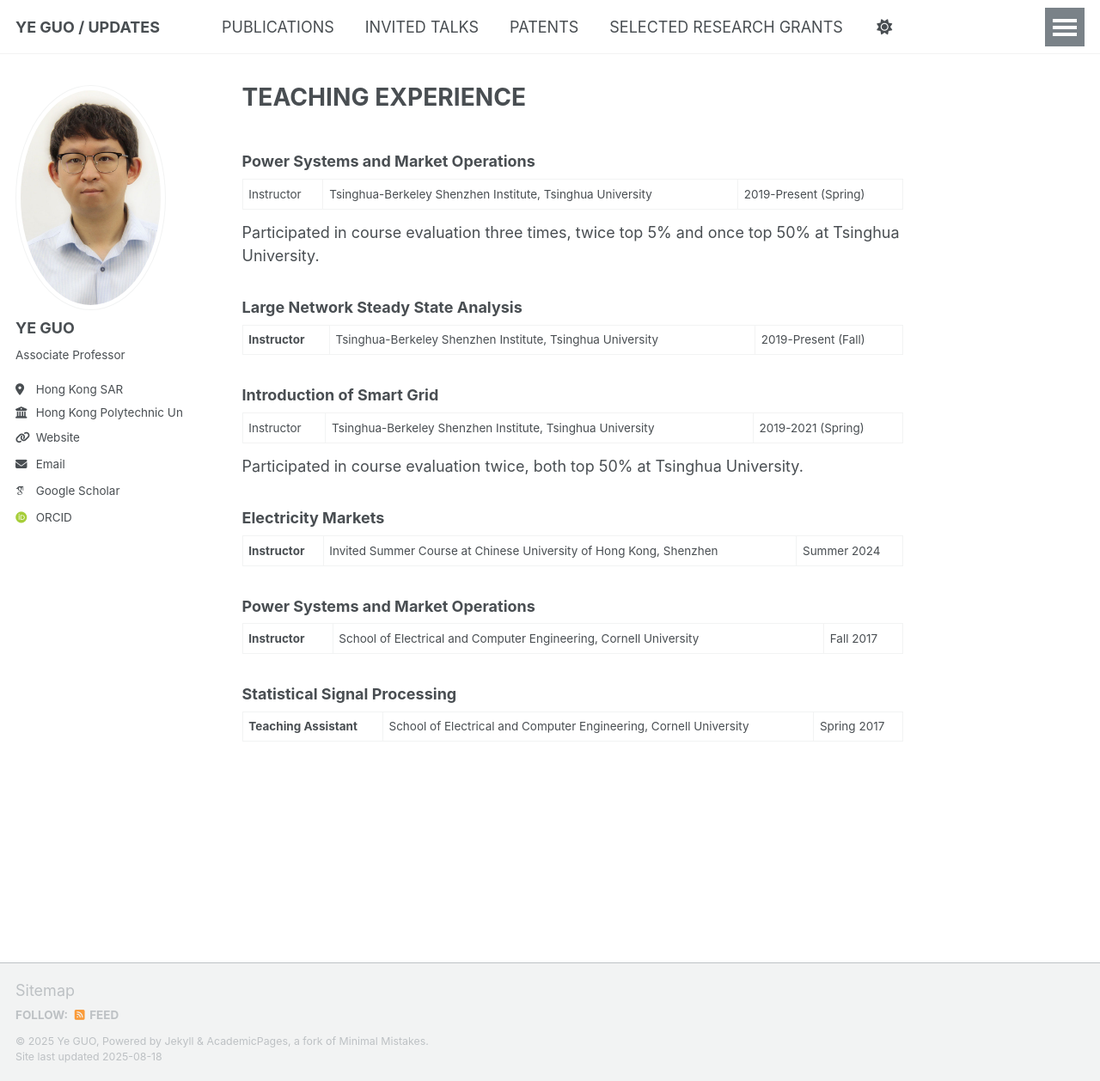
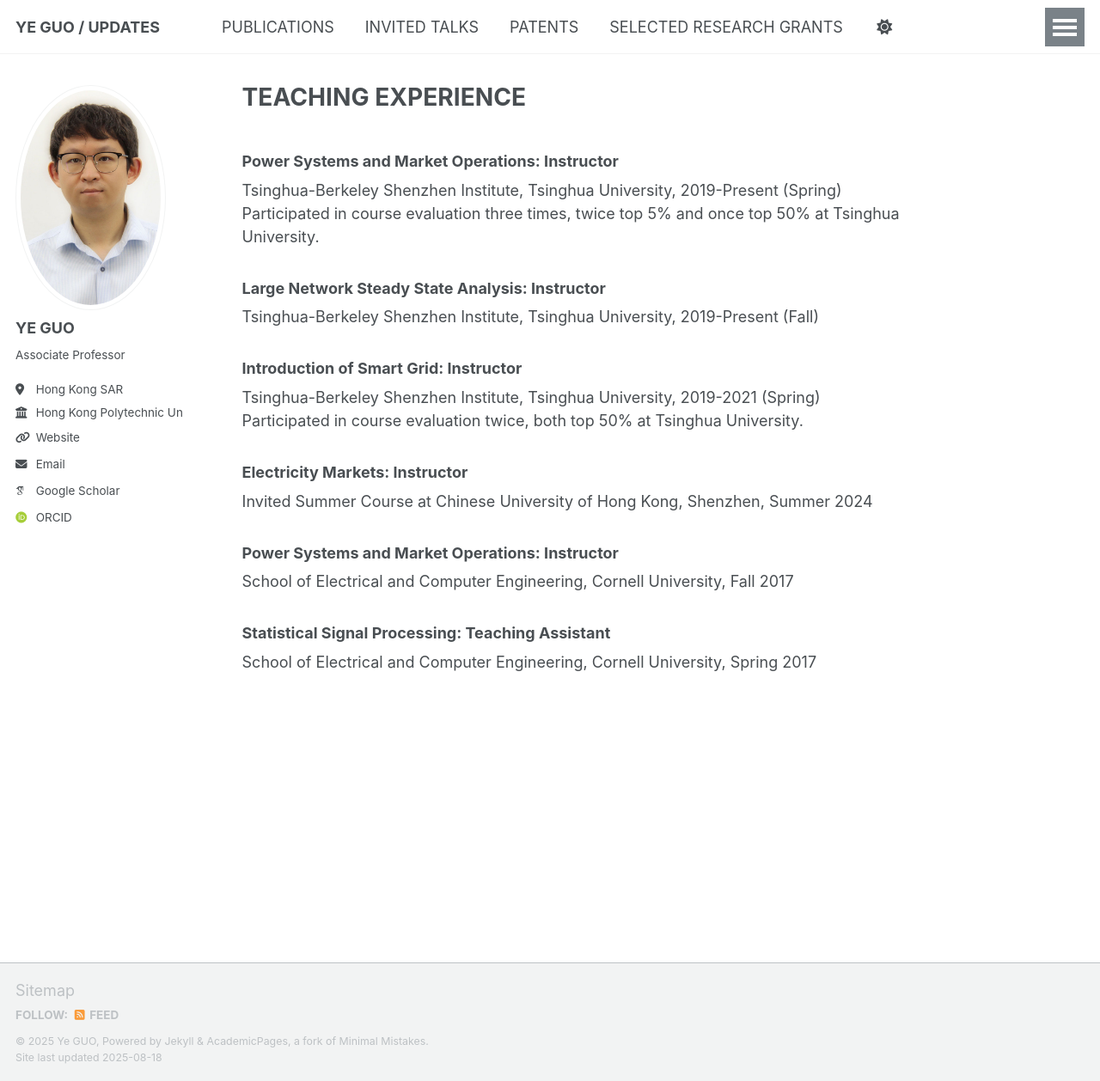
Before and after one commit to ye-guo/ye-guo.github.io, a Jekyll site: the page built from _pages/teach_experience.md, in a window 1280 px wide and 1258 px high. Shown: the whole window at 86% size. Built offline with Jekyll 4.4.1, drawn with Linux system fonts in a browser that asks for light colours; some web fonts are replaced; a script that is not in the unit is left out.

Commit message:
Update teach_experience.md

```diff
--- a/_pages/teach_experience.md
+++ b/_pages/teach_experience.md
@@ -7,30 +7,22 @@ redirect_from:
   - /teach_experience.md
 ---
 
-### Power Systems and Market Operations
-
-Instructor | Tsinghua-Berkeley Shenzhen Institute, Tsinghua University | 2019-Present (Spring)
-
+### Power Systems and Market Operations: Instructor
+Tsinghua-Berkeley Shenzhen Institute, Tsinghua University, 2019-Present (Spring)
 Participated in course evaluation three times, twice top 5% and once top 50% at Tsinghua University.
 
-### Large Network Steady State Analysis
+### Large Network Steady State Analysis: Instructor
+Tsinghua-Berkeley Shenzhen Institute, Tsinghua University, 2019-Present (Fall)
 
-**Instructor** | Tsinghua-Berkeley Shenzhen Institute, Tsinghua University | 2019-Present (Fall)
-
-### Introduction of Smart Grid
-
-Instructor | Tsinghua-Berkeley Shenzhen Institute, Tsinghua University | 2019-2021 (Spring)
-
+### Introduction of Smart Grid: Instructor
+Tsinghua-Berkeley Shenzhen Institute, Tsinghua University, 2019-2021 (Spring)
 Participated in course evaluation twice, both top 50% at Tsinghua University.
 
-### Electricity Markets
+### Electricity Markets: Instructor
+Invited Summer Course at Chinese University of Hong Kong, Shenzhen, Summer 2024
 
-**Instructor** | Invited Summer Course at Chinese University of Hong Kong, Shenzhen | Summer 2024
+### Power Systems and Market Operations: Instructor
+School of Electrical and Computer Engineering, Cornell University, Fall 2017
 
-### Power Systems and Market Operations
-
-**Instructor** | School of Electrical and Computer Engineering, Cornell University | Fall 2017
-
-### Statistical Signal Processing
-
-**Teaching Assistant** | School of Electrical and Computer Engineering, Cornell University | Spring 2017
+### Statistical Signal Processing: Teaching Assistant
+School of Electrical and Computer Engineering, Cornell University, Spring 2017
```
